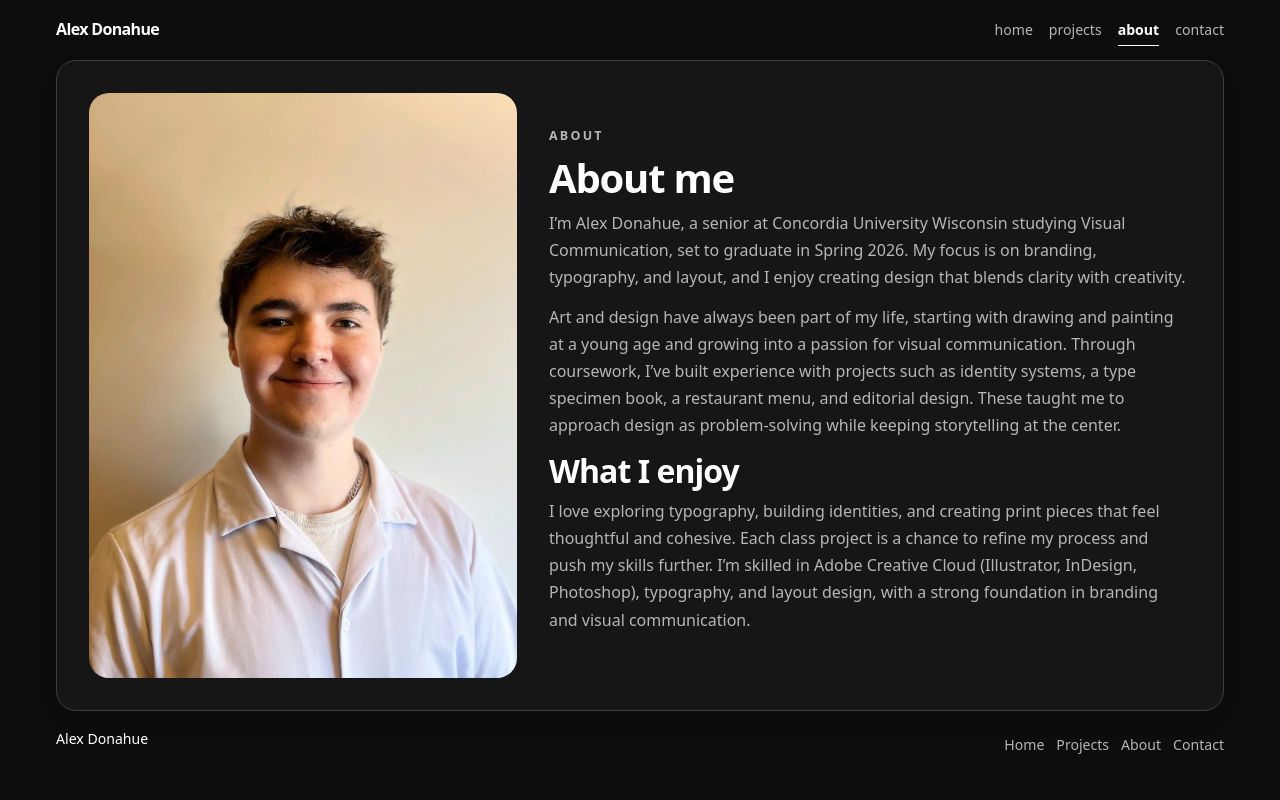
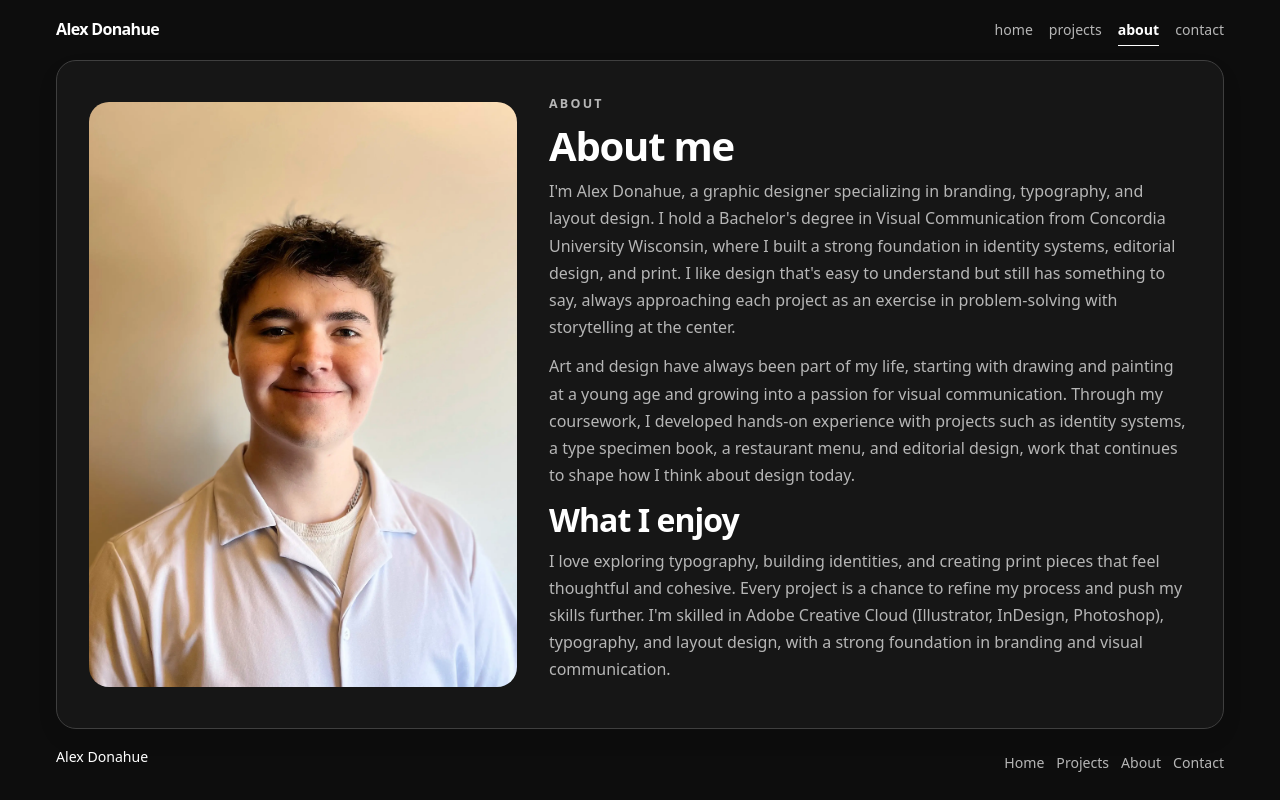
Before and after one commit to alexdonahue12/Alex-Donahue-Portfolio, a plain HTML site: page about.html in a window 1280 px wide. Drawn offline with Linux system fonts and the light colour scheme.

Commit message:
Add files via upload

```diff
--- a/about.html
+++ b/about.html
@@ -2,9 +2,9 @@
 <html lang="en">
 <head>
   <meta charset="UTF-8">
-  <title>About | Alex Donahue – Student Graphic Designer</title>
+  <title>About | Alex Donahue – Graphic Designer</title>
   <meta name="viewport" content="width=device-width, initial-scale=1">
-  <meta name="description" content="Learn about Alex Donahue, a Visual Communication student and emerging graphic designer focusing on branding, typography, layout, and photography.">
+  <meta name="description" content="Learn about Alex Donahue, an emerging graphic designer focusing on branding, typography, layout, and photography.">
   <link rel="stylesheet" href="styles.css">
   <script src="script.js" defer></script>
 </head>
@@ -51,25 +51,29 @@
         <h1>About me</h1>
 
         <p class="hero-text">
-          I’m Alex Donahue, a senior at Concordia University Wisconsin studying Visual Communication,
-          set to graduate in Spring 2026. My focus is on branding, typography, and layout,
-          and I enjoy creating design that blends clarity with creativity.
+          I'm Alex Donahue, a graphic designer specializing in branding, typography, and
+          layout design. I hold a Bachelor's degree in Visual Communication from Concordia
+          University Wisconsin, where I built a strong foundation in identity systems,
+          editorial design, and print. I like design that's easy to understand but still
+          has something to say, always approaching each project as an exercise in problem-solving
+          with storytelling at the center.
         </p>
 
         <p class="hero-text">
-          Art and design have always been part of my life, starting with drawing and painting at a young age
-          and growing into a passion for visual communication. Through coursework,
-          I’ve built experience with projects such as identity systems, a type specimen book,
-          a restaurant menu, and editorial design. These taught me to approach design as problem-solving
-          while keeping storytelling at the center.
+          Art and design have always been part of my life, starting with drawing and
+          painting at a young age and growing into a passion for visual communication.
+          Through my coursework, I developed hands-on experience with projects such as
+          identity systems, a type specimen book, a restaurant menu, and editorial design,
+          work that continues to shape how I think about design today.
         </p>
 
         <h2>What I enjoy</h2>
         <p class="hero-text">
-          I love exploring typography, building identities, and creating print pieces that feel
-          thoughtful and cohesive. Each class project is a chance to refine my process and push
-          my skills further. I’m skilled in Adobe Creative Cloud (Illustrator, InDesign, Photoshop),
-          typography, and layout design, with a strong foundation in branding and visual communication.
+          I love exploring typography, building identities, and creating print pieces that
+          feel thoughtful and cohesive. Every project is a chance to refine my process and
+          push my skills further. I'm skilled in Adobe Creative Cloud (Illustrator,
+          InDesign, Photoshop), typography, and layout design, with a strong foundation in
+          branding and visual communication.
         </p>
       </div>
 
```
Also changed, not shown: index.html (+3 -3 lines).
